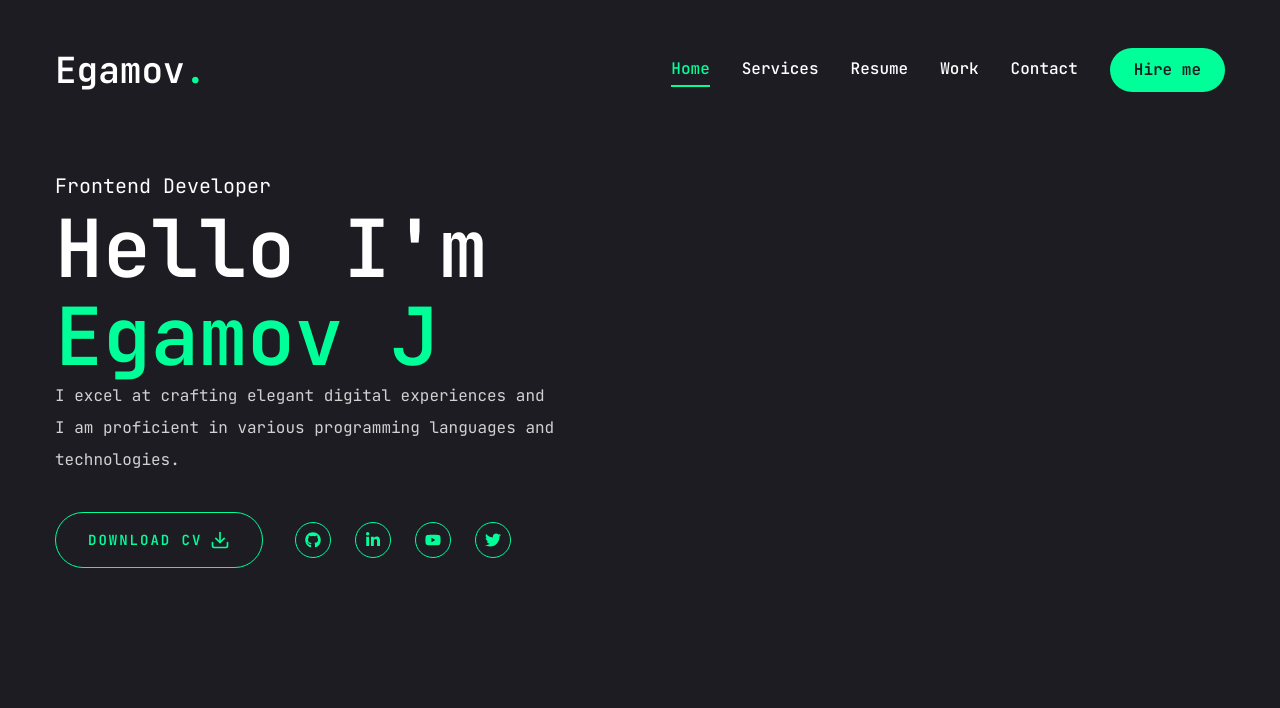
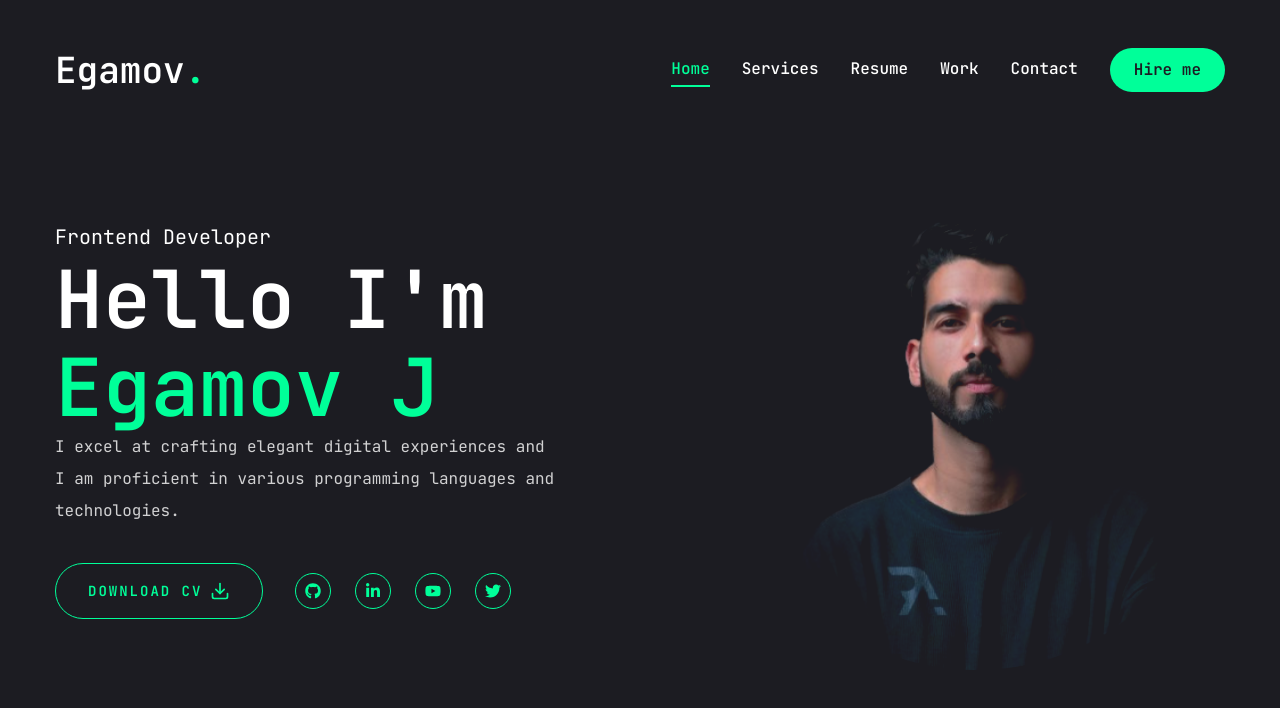
Before and after one commit to egamovj/j-portfolio, a Next.js app: page / in a window 1280 px wide. Shown: the top 708 px of the page. Built offline with nearby package versions, Linux system fonts and the light colour scheme.

Commit message:
hero section

```diff
--- a/app/page.jsx
+++ b/app/page.jsx
@@ -2,7 +2,9 @@
 import { Button } from "@/components/ui/button";
 import { FiDownload } from "react-icons/fi";
 
+// components
 import Socials from "@/components/Socials";
+import Photo from "@/components/Photo";
 const Home = () => {
   return (
     <section className="h-full">
@@ -34,7 +36,9 @@ const Home = () => {
               </div>
             </div>
           </div>
-          <div></div>
+          <div>
+            <Photo />
+          </div>
         </div>
       </div>
     </section>
--- /dev/null
+++ b/components/Photo.jsx
@@ -0,0 +1,31 @@
+"use client";
+import React from "react";
+import { motion } from "framer-motion";
+import Image from "next/image";
+
+const Photo = () => {
+  return (
+    <div className="w-full h-full relative">
+      <motion.div
+        initial={{ opacity: 0 }}
+        animate={{
+          opacity: 1,
+          transition: { delay: 2, duration: 0.4, ease: "easeIn" },
+        }}
+      >
+        <div className="w-[298px] h-[298px] xl:w-[498px] xl:h-[498px] mix-blend-lighten">
+          <Image
+            src="/assets/photo.png"
+            priority
+            quality={100}
+            fill
+            alt="Photo"
+            className="object-contain"
+          />
+        </div>
+      </motion.div>
+    </div>
+  );
+};
+
+export default Photo;
```
Also changed, not shown: public/assets/photo.png (added).
